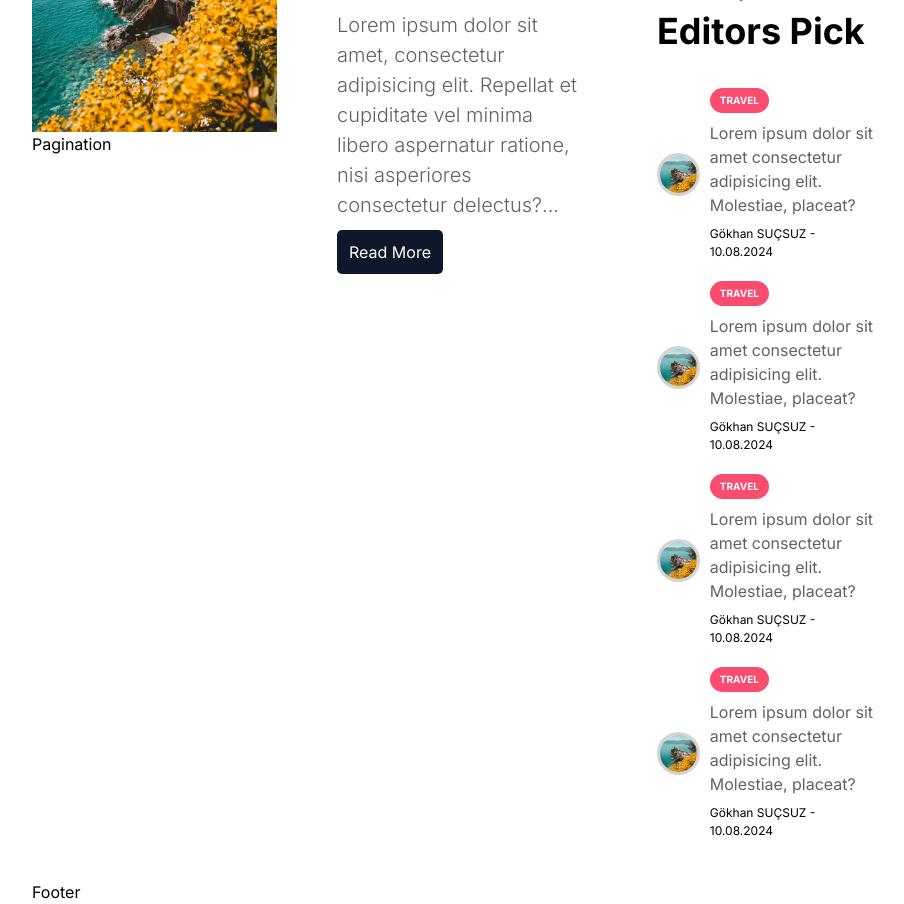
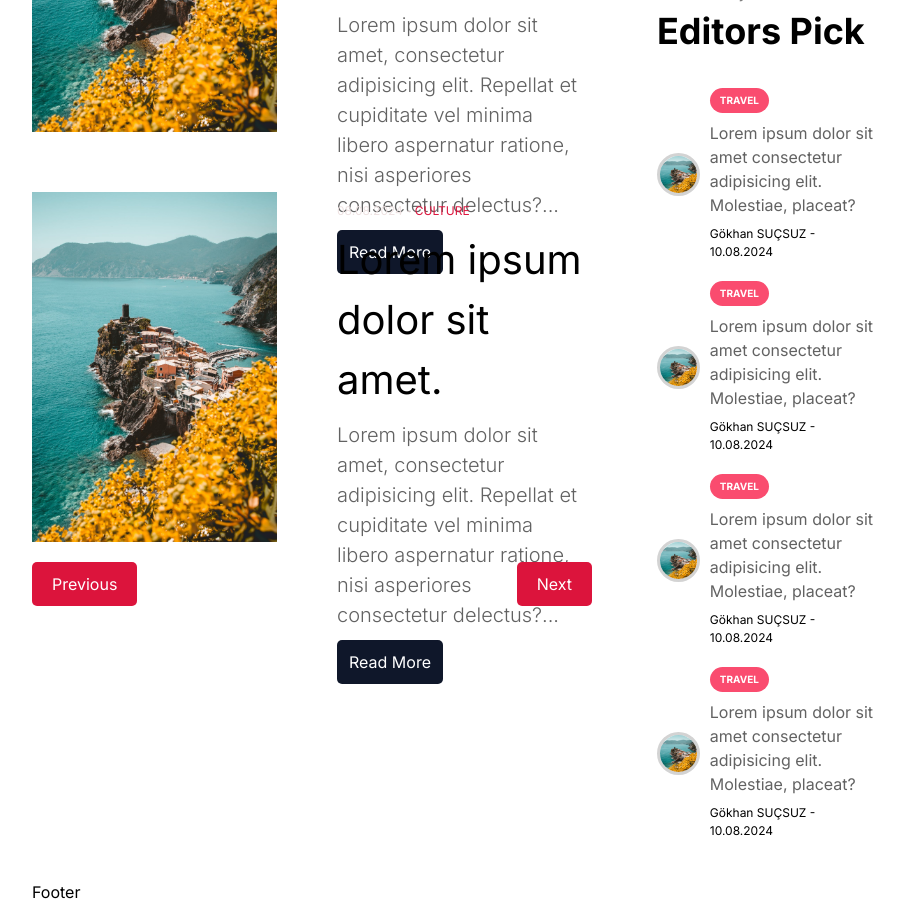
Before and after one commit to gokhanSucsuz/nextjs-fullstack-blog-app, a Next.js app: page / in a window 1280 px wide. Shown: the part 2820-3724 px from the top of the page, without its empty margins (176-1080 px from the left). Built offline with nearby package versions, Linux system fonts and the light colour scheme.

Commit message:
pagginate buttons are done

```diff
--- a/src/components/card/Card.jsx
+++ b/src/components/card/Card.jsx
@@ -76,6 +76,28 @@ const Card = () => {
                     <Link href="/" className={styles.button}>Read More</Link>
                 </div>
             </div>
+            <div className={styles.post}>
+                <div className={styles.imgContainer}>
+                    <Image src="/p1.jpeg" alt='image' fill className={styles.image} />
+                </div>
+                <div className={styles.txtContainer}>
+                    <div className={styles.detail}>
+                        <span className={styles.date}>
+                            08.08.2024 -
+                        </span>
+                        <span className={styles.category}>
+                            CULTURE
+                        </span>
+                    </div>
+                    <Link href="/">
+                        <h1 className={styles.postTitle}>Lorem ipsum dolor sit amet.</h1>
+                    </Link>
+                    <p className={styles.postDesc}>
+                        Lorem ipsum dolor sit amet, consectetur adipisicing elit. Repellat et cupiditate vel minima libero aspernatur ratione, nisi asperiores consectetur delectus?...
+                    </p>
+                    <Link href="/" className={styles.button}>Read More</Link>
+                </div>
+            </div>
         </>
 
     )
--- a/src/components/pagination/Pagination.jsx
+++ b/src/components/pagination/Pagination.jsx
@@ -4,7 +4,8 @@ import styles from "./pagination.module.css"
 const Pagination = () => {
     return (
         <div className={styles.container}>
-            Pagination
+            <button className={styles.button}>Previous</button>
+            <button className={styles.button}>Next</button>
         </div>
     )
 }
--- a/src/components/pagination/pagination.module.css
+++ b/src/components/pagination/pagination.module.css
@@ -1,3 +1,14 @@
 .container {
+    display: flex;
+    justify-content: space-between;
+    padding: 20px 0;
+}
 
+.button {
+    padding: 10px 20px;
+    background-color: crimson;
+    color: white;
+    border-radius: 5px;
+    border: none;
+    cursor: pointer
 }
```
